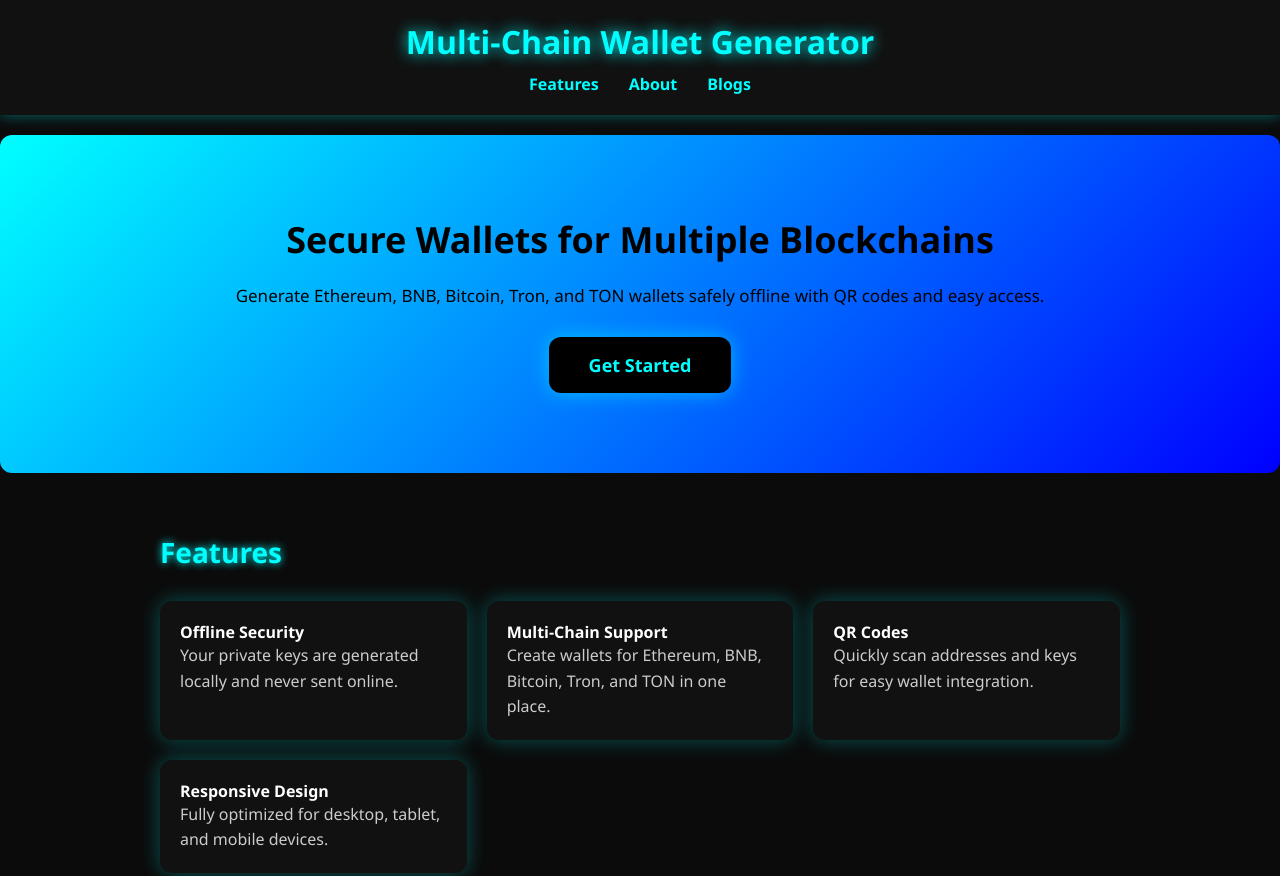
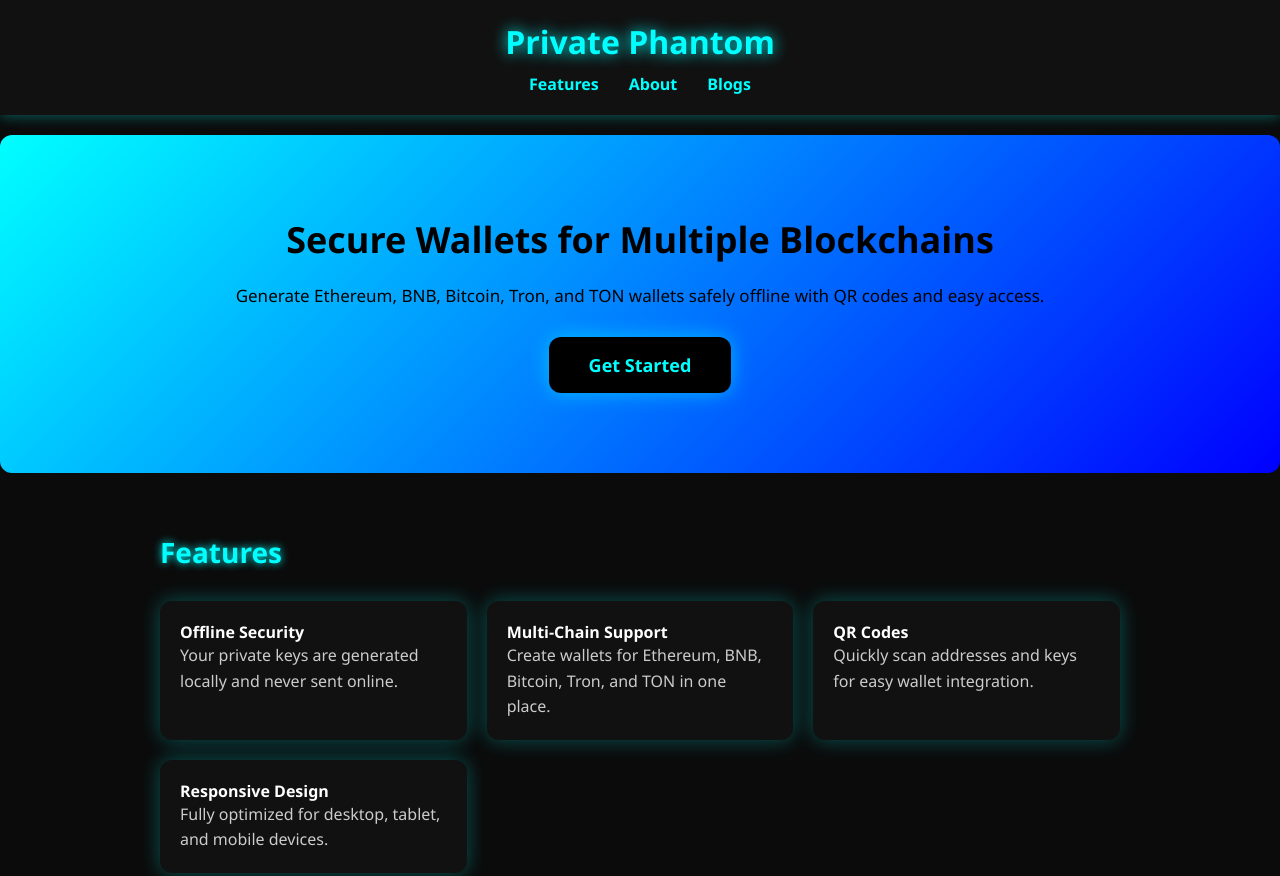
Before and after one commit to tawhid012/Private-Phantom, a plain HTML site: page index.html in a window 1280 px wide. Shown: the top 876 px of the page. Drawn offline with Linux system fonts and the light colour scheme.

Commit message:
Change header title from 'Multi-Chain Wallet Generator' to 'Private Phantom'

```diff
--- a/index.html
+++ b/index.html
@@ -61,7 +61,7 @@ footer {text-align:center; padding:20px 0; background:#111; color:#888;}
 </head>
 <body>
 <header>
-<h1>Multi‑Chain Wallet Generator</h1>
+<h1>Private Phantom</h1>
 <nav>
 <a href="#features">Features</a>
 <a href="#about">About</a>
```
